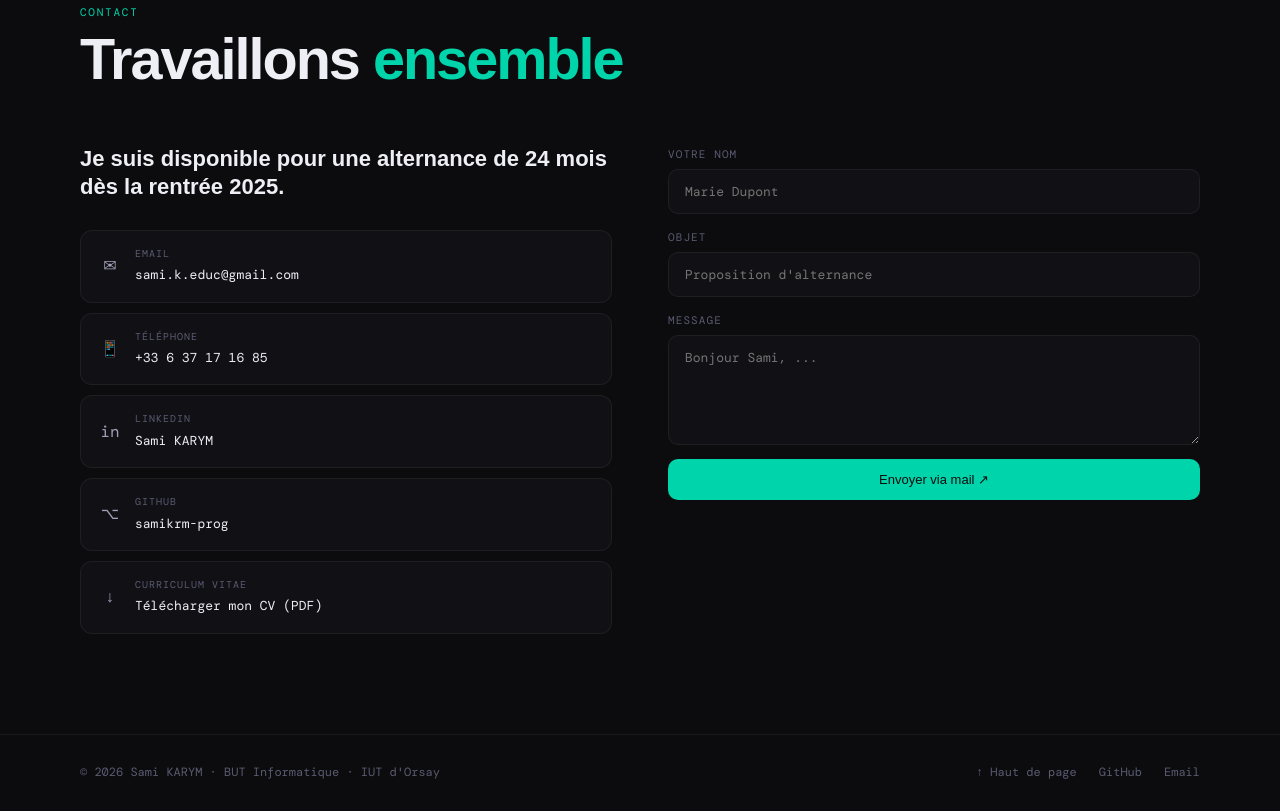
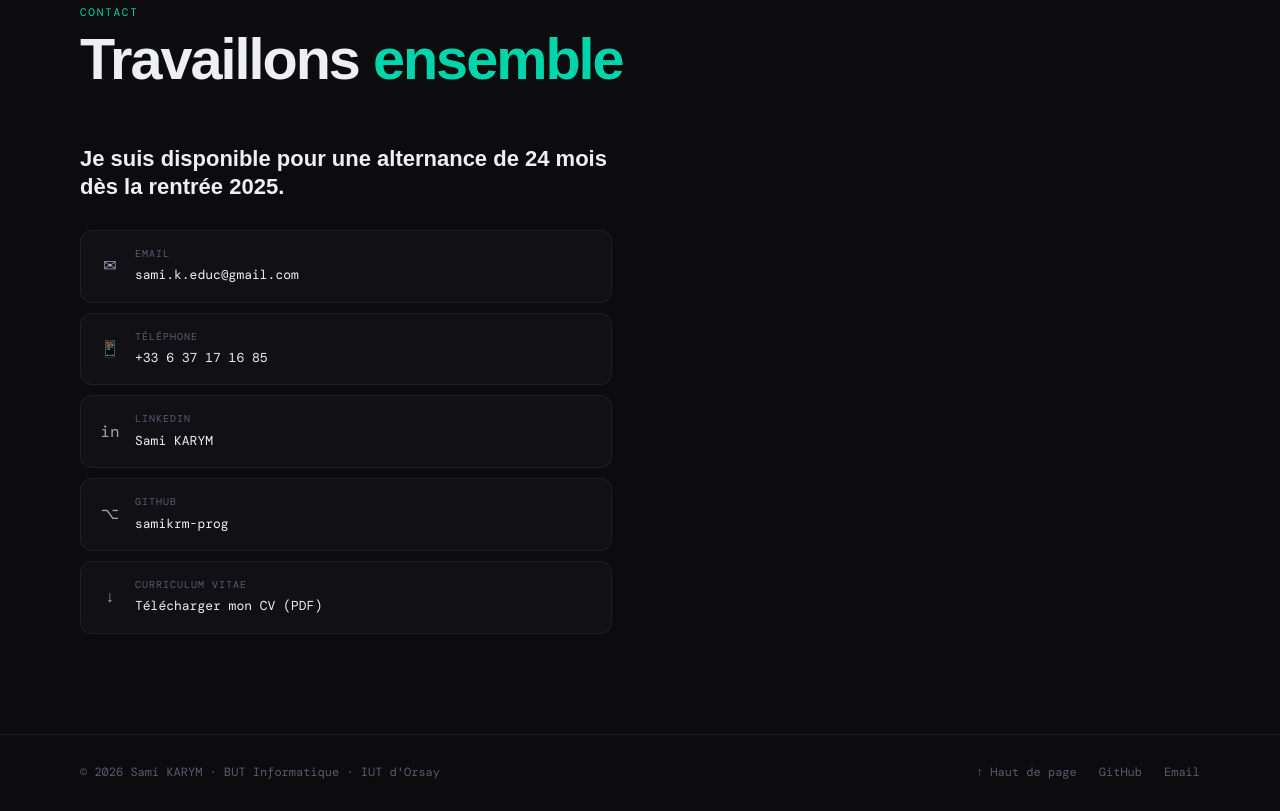
Before and after one commit to samikrm-prog/portfolio, a plain HTML site: page index.html in a window 1280 px wide. Shown: the part 4252-5063 px from the top of the page. Drawn offline with nearby package versions, Linux system fonts and the light colour scheme; a web font is replaced by a local one.

Commit message:
Update index.html

```diff
--- a/index.html
+++ b/index.html
@@ -304,19 +304,10 @@
           <a href="https://github.com/samikrm-prog" target="_blank" rel="noreferrer" class="clink">
             <span class="cl-ic">⌥</span><div><span class="cl-lb">GitHub</span><span class="cl-vl">samikrm-prog</span></div>
           </a>
-          <a href="CV_SKA_alternance.pdf" target="_blank" class="clink">
+          <a href="assets/CV_SKA_alternance.pdf" target="_blank" class="clink">
             <span class="cl-ic">↓</span><div><span class="cl-lb">Curriculum Vitae</span><span class="cl-vl">Télécharger mon CV (PDF)</span></div>
           </a>
         </div>
-      </div>
-
-      <div class="r d1">
-        <form class="cform" id="cform">
-          <div class="fg"><label for="fn">Votre nom</label><input type="text" id="fn" placeholder="Marie Dupont" required /></div>
-          <div class="fg"><label for="fs">Objet</label><input type="text" id="fs" placeholder="Proposition d'alternance" required /></div>
-          <div class="fg"><label for="fm">Message</label><textarea id="fm" placeholder="Bonjour Sami, ..." required></textarea></div>
-          <button type="submit" class="bp" style="justify-content:center;width:100%">Envoyer via mail ↗</button>
-        </form>
       </div>
 
     </div>
```
